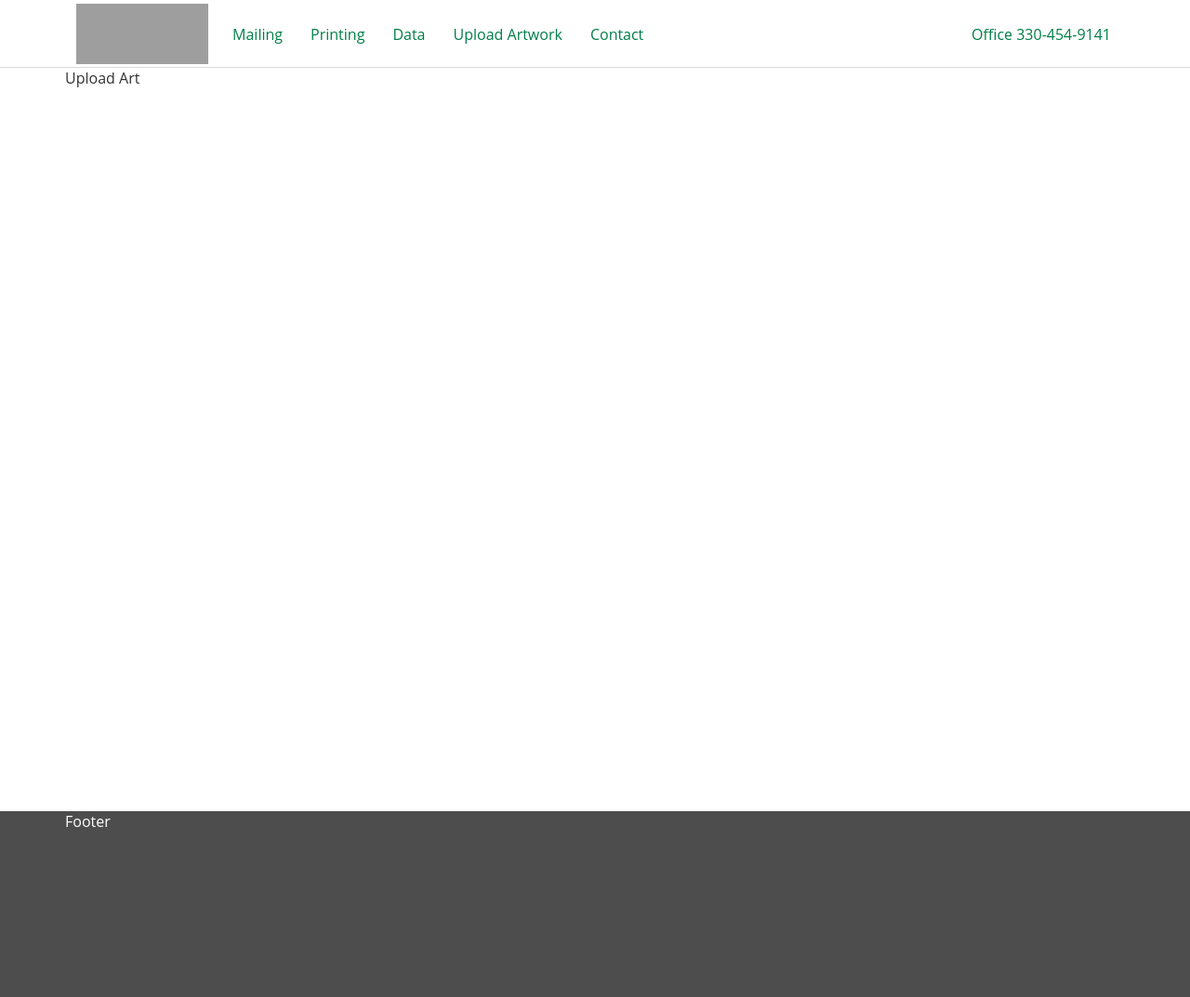
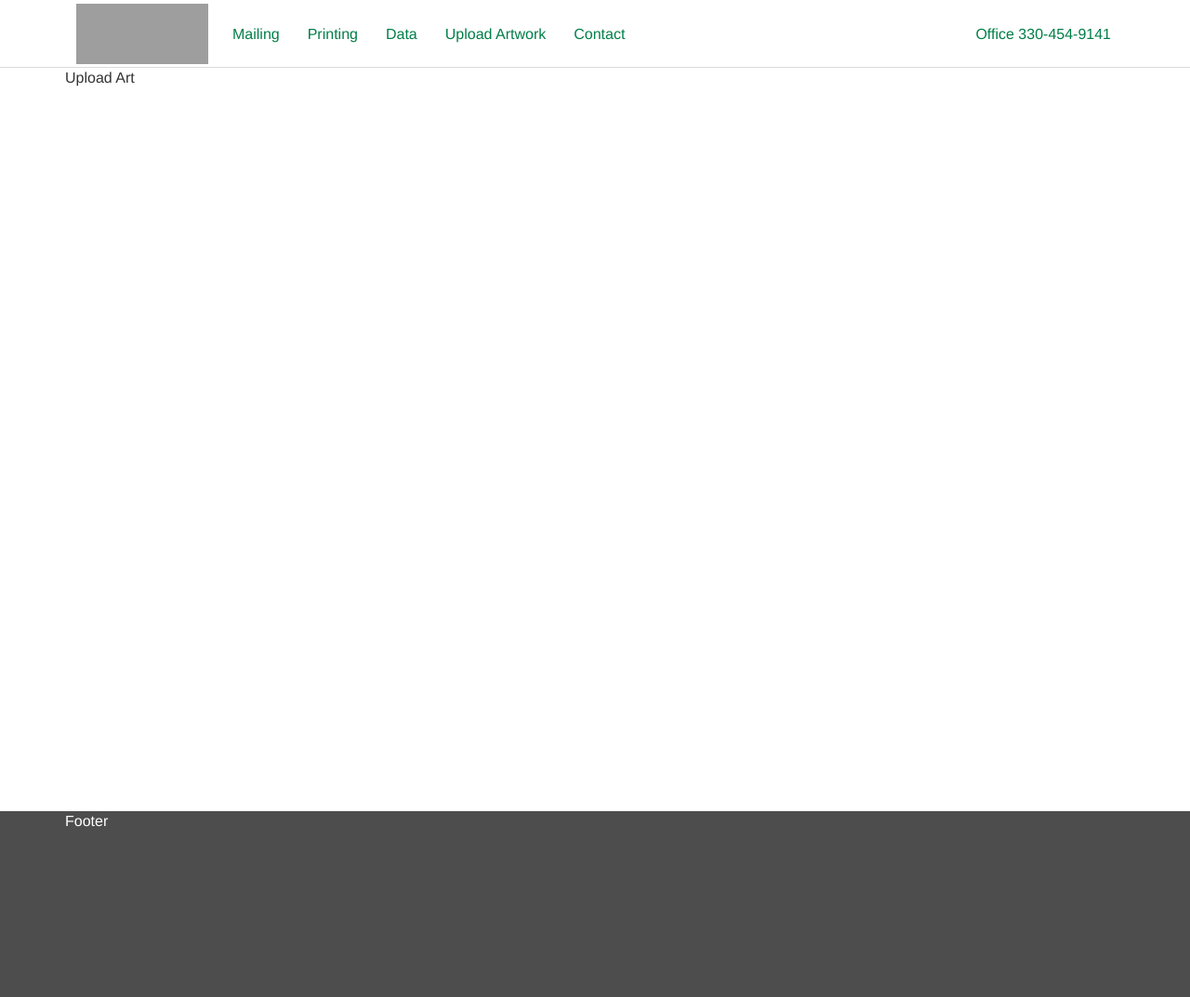
Before and after one commit to SlimansPrintery/slimansprintery.github.io, a Jekyll site: the page built from upload.html, in a window 1280 px wide. Shown: the whole page at 93% size. Built offline with Jekyll 4.4.1, drawn with Linux system fonts in a browser that asks for light colours; grey boxes are pictures that could not be loaded.

Commit message:
adds fonts and splash background

```diff
--- a/_includes/head.html
+++ b/_includes/head.html
@@ -7,6 +7,9 @@
 
     <title>{% if page.title %}{{ page.title }}{% else %}{{ site.title }}{% endif %}</title>
     <meta name="description" content="{{ site.description }}">
+
+    <script src="//use.typekit.net/rtk2asi.js"></script>
+    <script>try{Typekit.load();}catch(e){}</script>
 
     <link rel="stylesheet" href="{{ "/css/bootstrap.css" | prepend: site.baseurl }}">
     <link rel="stylesheet" href="{{ "/css/main.css" | prepend: site.baseurl }}">
--- a/_sass/_home.scss
+++ b/_sass/_home.scss
@@ -4,6 +4,10 @@
   padding-top: 80px;
   background: #2F382F;
   text-align: center;
+  background:  linear-gradient(rgba(0, 0, 0, 0.7), rgba(0, 0, 0, 0.7)),
+    url(http://i.istockimg.com/file_thumbview_approve/7471090/2/stock-photo-7471090-printing-newspapers.jpg) no-repeat center;
+    background-size: 100% auto;
+
 
   button {
     font-size: 20px;
--- a/css/main.scss
+++ b/css/main.scss
@@ -19,7 +19,7 @@
 // overrides
 
 body {
-  font-family: "open sans", Helvetica, Arial, sans-serif;
+  font-family: 'ff-tisa-sans-web-pro', Helvetica, Arial, sans-serif;
 }
 
 p {
--- a/index.html
+++ b/index.html
@@ -42,15 +42,17 @@
       </div>
     </div>
 
+
   </div>
 </div>
 
 
 
-
 <!-- ============= Main Content ============= -->
 
-<article class="mailing">
+
+<article class="mailing container">
+    Lorem Ipsum is simply dummy text of the printing and typesetting industry. Lorem Ipsum has been the industry's standard dummy text ever since the 1500s, when an unknown printer took a galley of type and scrambled it to make a type specimen book. It has survived not only five centuries, but also the leap into electronic typesetting, remaining essentially unchanged. It was popularised in the 1960s with the release of Letraset sheets containing Lorem Ipsum passages, and more recently with desktop publishing software like Aldus PageMaker including versions of Lorem Ipsum.
 
 </article>
 
```
